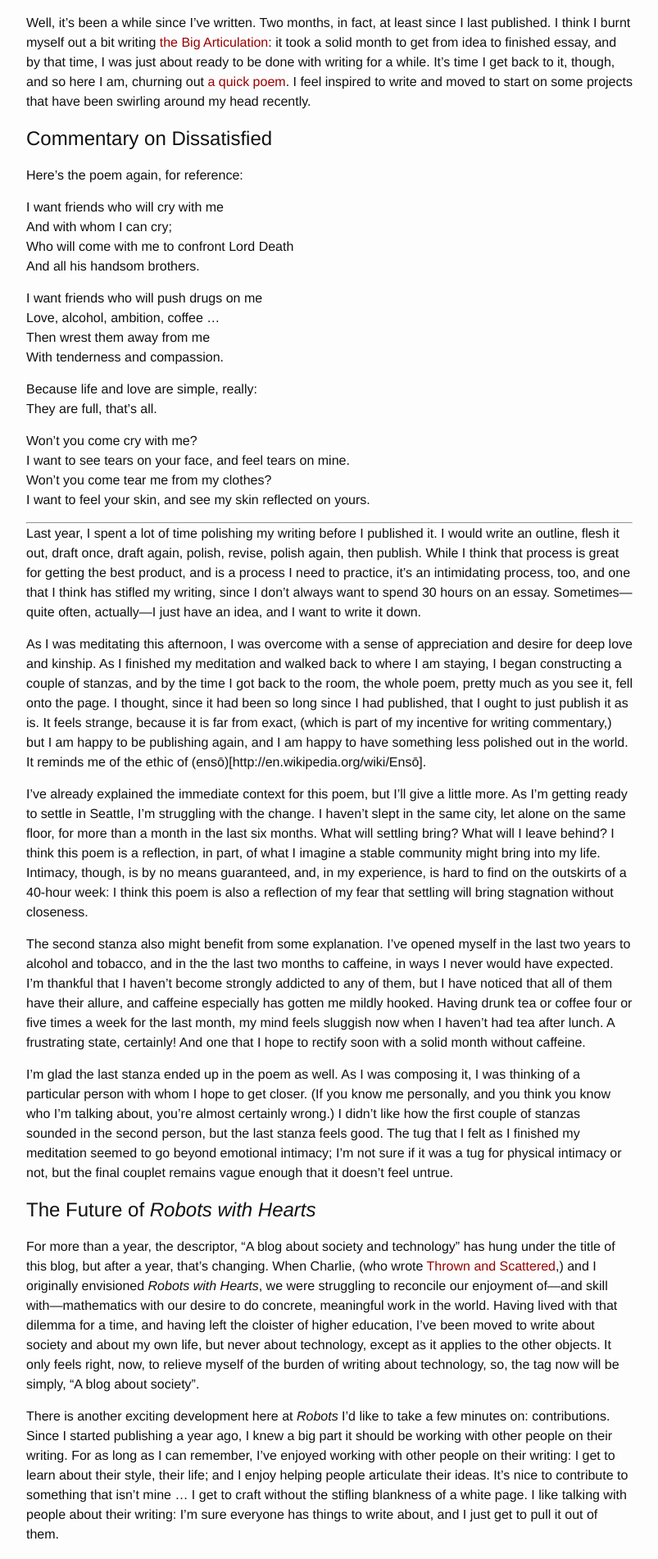
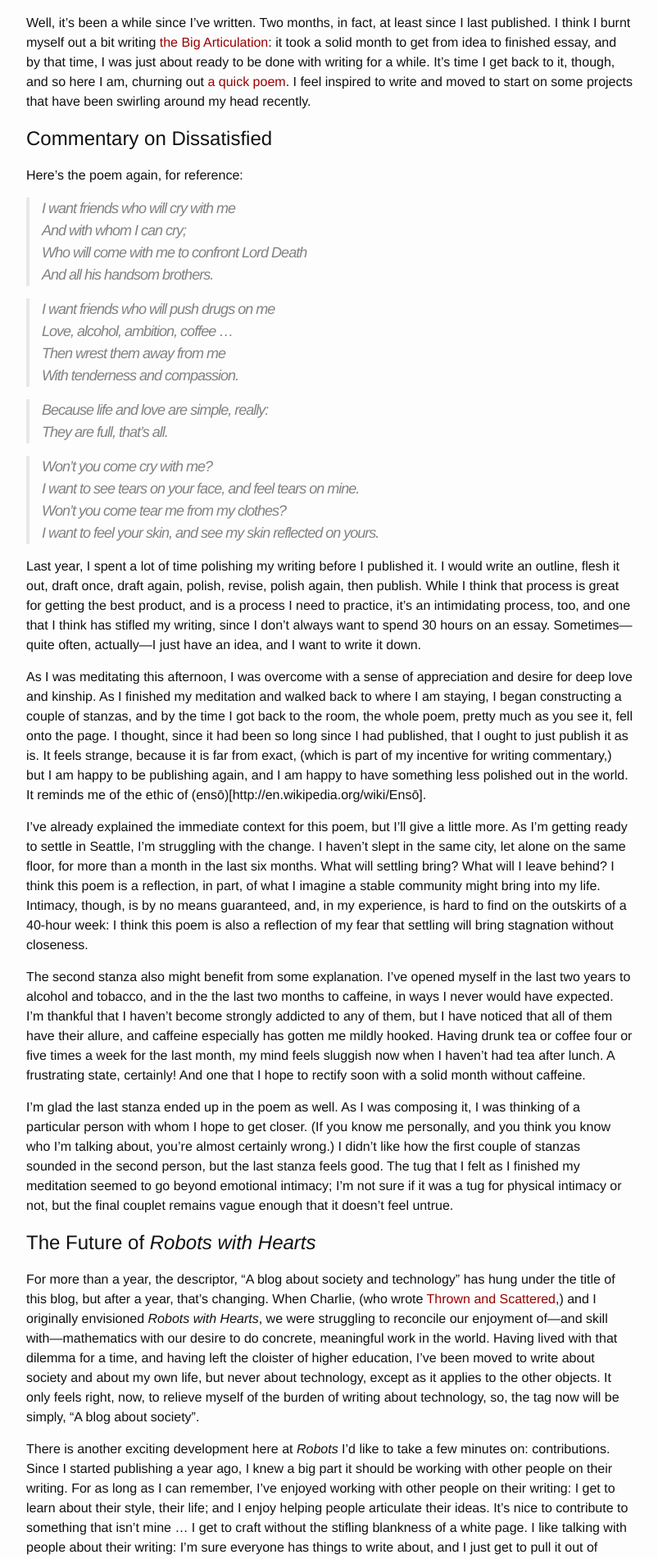
Before and after one commit to ihmccreery/ihmccreery.github.io, a Jekyll site: the page built from _posts/2015-02-07-journal-entry.md, in a window 1280 px wide. Shown: the part 491-2393 px from the top of the page at 82% size, without its empty margins (238-1041 px from the left). Built offline with Jekyll 4.4.1, drawn with Linux system fonts in a browser that asks for light colours.

```diff
--- a/_posts/2015-02-07-journal-entry.md
+++ b/_posts/2015-02-07-journal-entry.md
@@ -14,25 +14,23 @@ Commentary on Dissatisfied
 
 Here's the poem again, for reference:
 
-I want friends who will cry with me
+> I want friends who will cry with me
 And with whom I can cry;
 Who will come with me to confront Lord Death
 And all his handsom brothers.
 
-I want friends who will push drugs on me
+> I want friends who will push drugs on me
 Love, alcohol, ambition, coffee ...
 Then wrest them away from me
 With tenderness and compassion.
 
-Because life and love are simple, really:
+> Because life and love are simple, really:
 They are full, that's all.
 
-Won't you come cry with me?
+> Won't you come cry with me?
 I want to see tears on your face, and feel tears on mine.
 Won't you come tear me from my clothes?
 I want to feel your skin, and see my skin reflected on yours.
-
----
 
 Last year, I spent a lot of time polishing my writing before I published it.  I would write an outline, flesh it out, draft once, draft again, polish, revise, polish again, then publish.  While I think that process is great for getting the best product, and is a process I need to practice, it's an intimidating process, too, and one that I think has stifled my writing, since I don't always want to spend 30 hours on an essay.  Sometimes—quite often, actually—I just have an idea, and I want to write it down.
 
```
